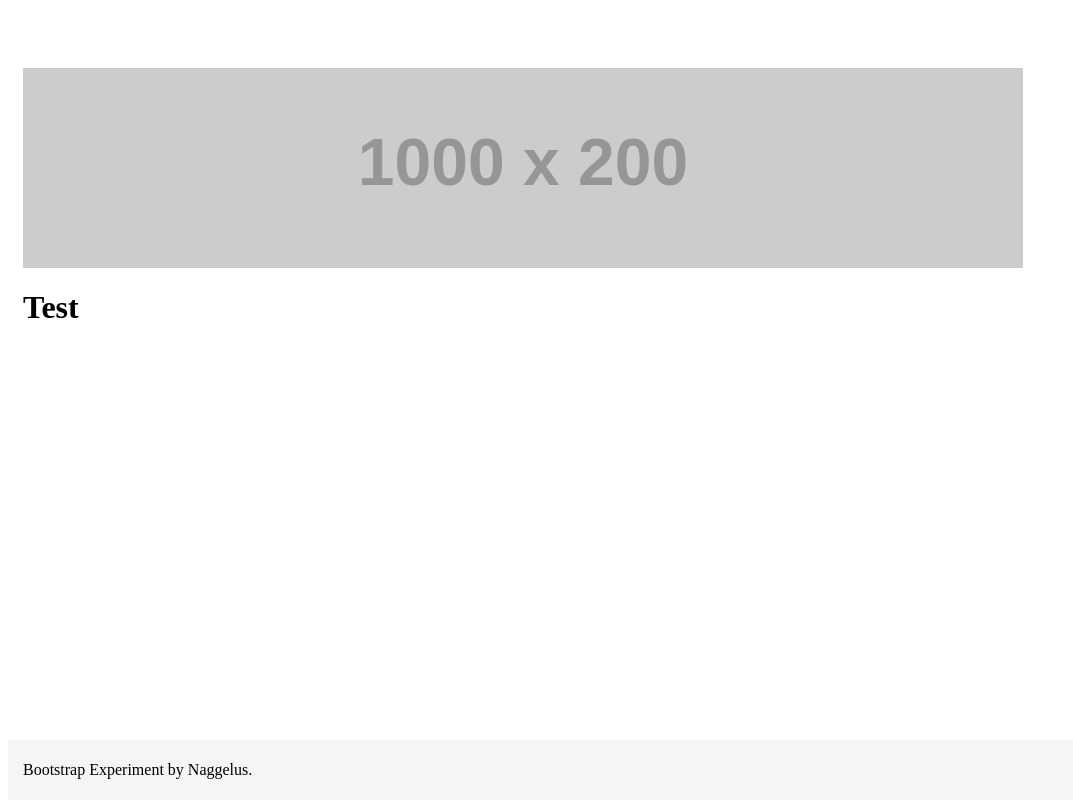
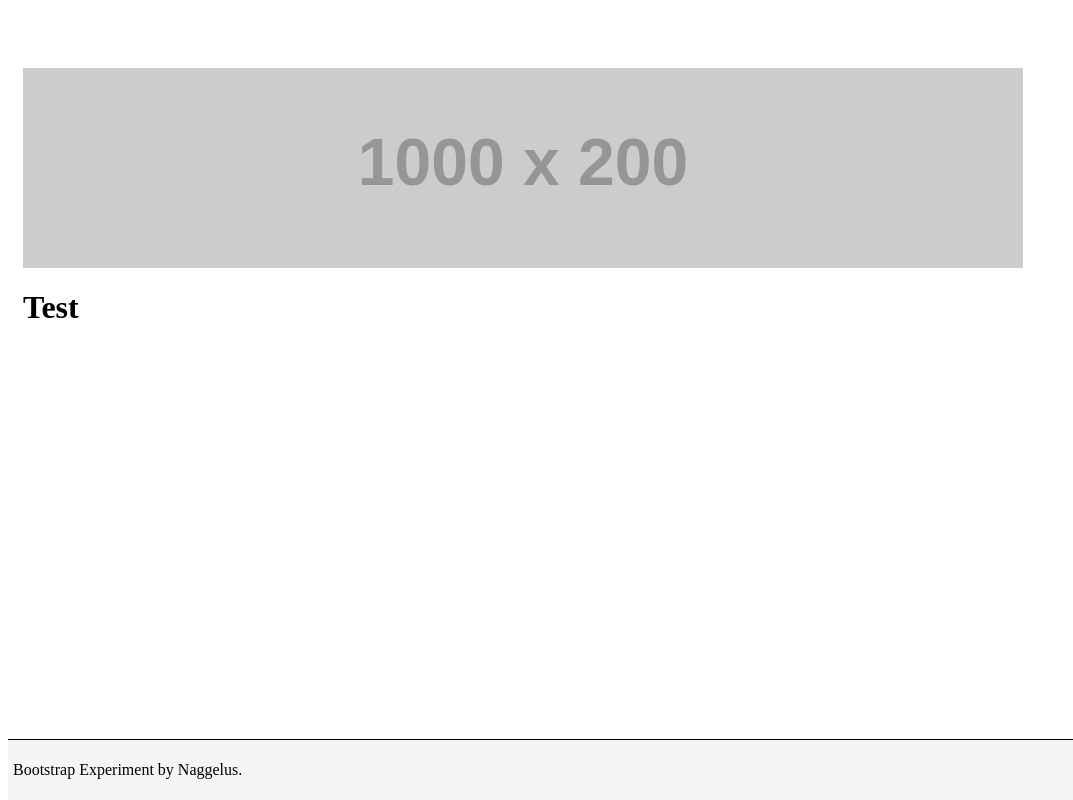
Before and after one commit to Naggelus/bootstrap-experiments, a plain HTML site: page index.html in a window 1280 px wide. Shown: the whole page, without its empty margins (0-1073 px from the left). Drawn offline with nearby package versions, Linux system fonts and the light colour scheme; placeholder pictures from the web are drawn by us.

Commit message:
made footer fixed

```diff
--- a/sticky-footer-navbar.css
+++ b/sticky-footer-navbar.css
@@ -9,13 +9,15 @@ body {
   margin-bottom: 60px;
 }
 .footer {
-  position: absolute;
+  position: fixed;
   bottom: 0;
   width: 100%;
   /* Set the fixed height of the footer here */
   height: 60px;
   line-height: 60px; /* Vertically center the text there */
   background-color: #f5f5f5;
+  border-top-style: solid;
+  border-top-width: 1px;
 }
 
 /* Custom page CSS
@@ -27,8 +29,8 @@ body > .container {
 }
 
 .footer > .container {
-  padding-right: 15px;
-  padding-left: 15px;
+  padding-right: 5px;
+  padding-left: 5px;
 }
 
 code {
```
